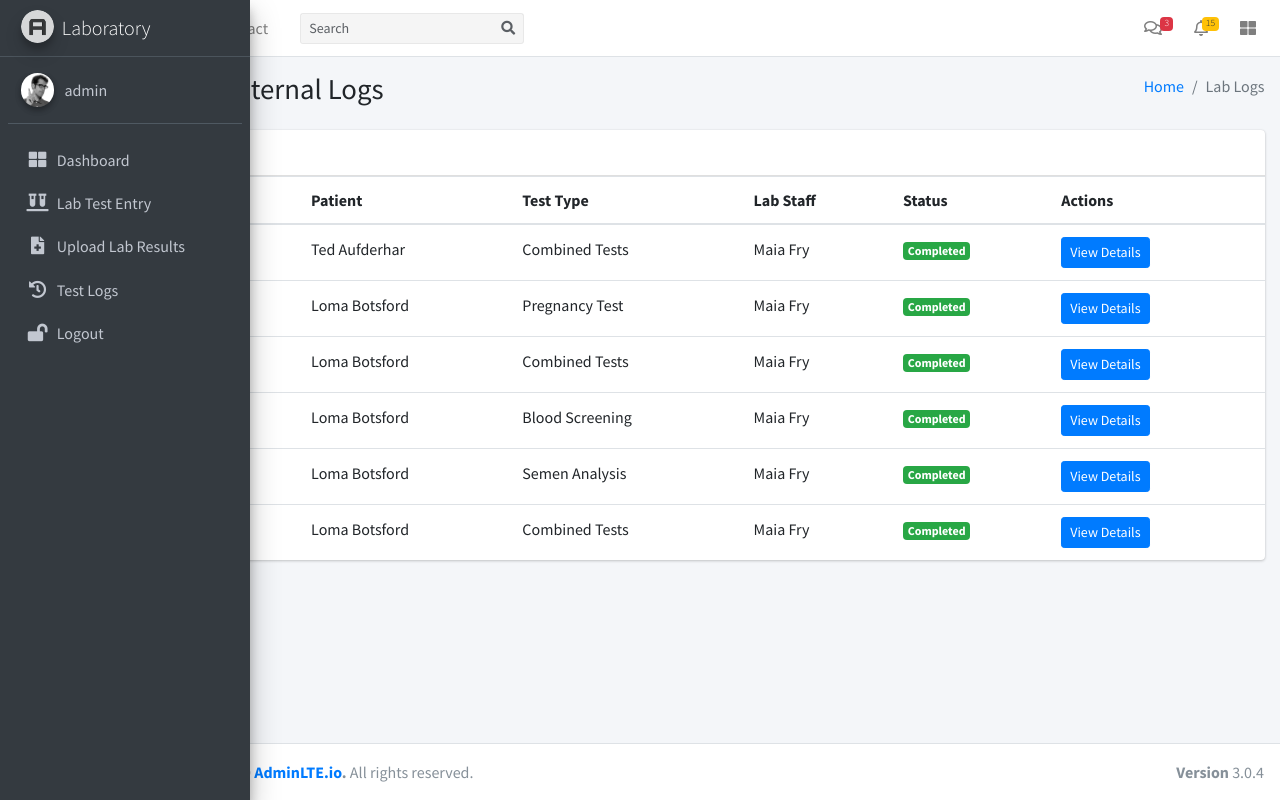
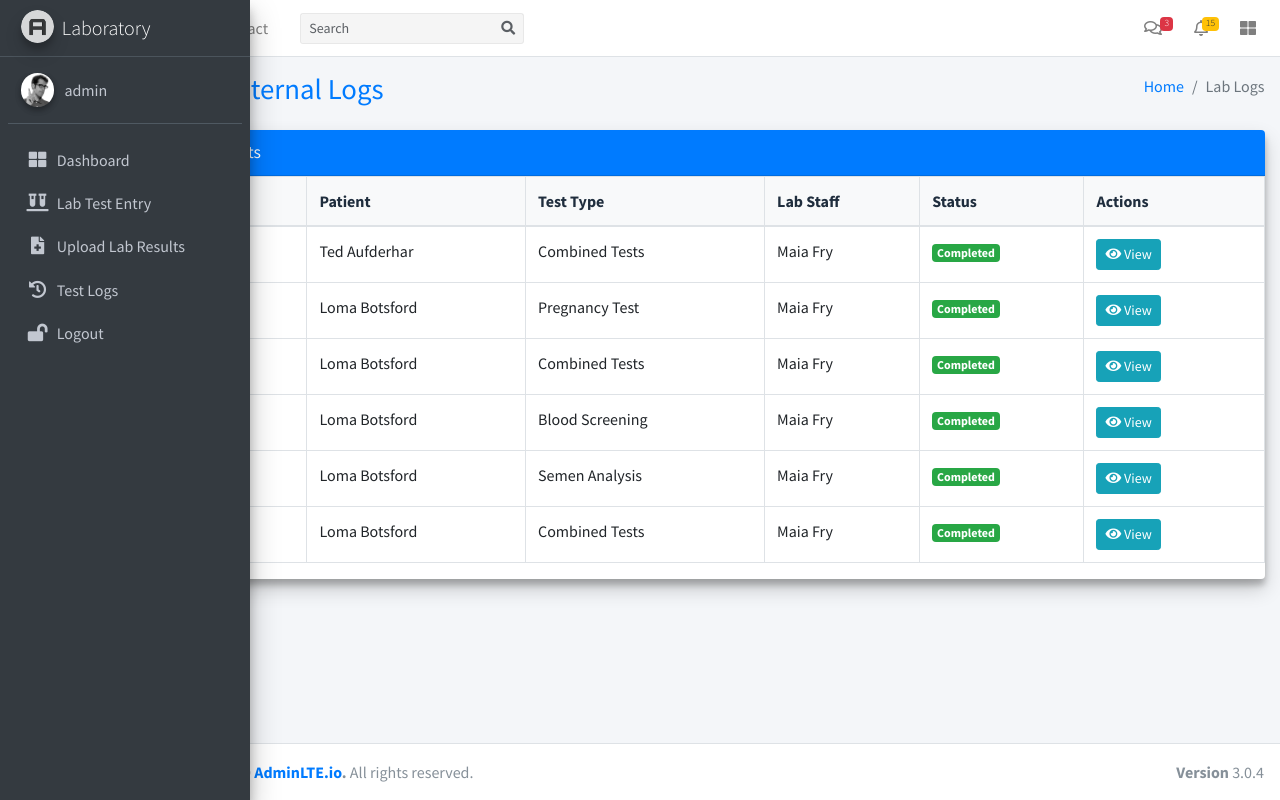
Before and after one commit to abfembest/clinic_digitaly_solution, a Django app: page /l/internal_logs in a window 1280 px wide. Run offline with Django 5.2, Linux system fonts and the light colour scheme; a user stored in the database is signed in; data comes from the database, SQL or seed files in the repository; some libraries are stand-ins or nearby versions.

Commit message:
lab test logs

```diff
--- a/hospapp/templates/laboratory/base.html
+++ b/hospapp/templates/laboratory/base.html
@@ -5,7 +5,7 @@
 <head>
     <meta charset="utf-8">
     <meta http-equiv="X-UA-Compatible" content="IE=edge">
-    <title>HMS | Doctors</title>
+    <title>{% block title %}HMS | Lab{% endblock%}</title>
     <!-- Tell the browser to be responsive to screen width -->
     <meta name="viewport" content="width=device-width, initial-scale=1">
 
--- a/hospapp/templates/laboratory/logs.html
+++ b/hospapp/templates/laboratory/logs.html
@@ -1,10 +1,14 @@
 {% extends "laboratory/base.html" %}
+
+{% block title %}HMS | Test Logs{% endblock %}
 
 {% block content %}
 <section class="content-header">
   <div class="container-fluid">
     <div class="row mb-2">
-      <div class="col-sm-6"><h1>Laboratory Internal Logs</h1></div>
+      <div class="col-sm-6">
+        <h1 class="text-primary">Laboratory Internal Logs</h1>
+      </div>
       <div class="col-sm-6">
         <ol class="breadcrumb float-sm-right">
           <li class="breadcrumb-item"><a href="{% url 'laboratory' %}">Home</a></li>
@@ -18,12 +22,15 @@
 <section class="content">
   <div class="container-fluid">
     {% if lab_logs %}
-    <div class="card">
-      <div class="card-header"><h3 class="card-title">Recent Lab Tests</h3></div>
+    <div class="card elevation-3">
+      <div class="card-header bg-primary text-white">
+        <h3 class="card-title"><i class="fas fa-vials mr-2"></i>Recent Lab Tests</h3>
+      </div>
 
-      <div class="card-body table-responsive p-0" style="max-height: 500px;">
-        <table class="table table-head-fixed table-hover text-nowrap">
-          <thead>
+      <div class="card-body p-0">
+        <div class="table-responsive">
+          <table class="table table-hover text-nowrap table-bordered">
+            <thead class="bg-light">
               <tr>
                 <th>Date</th>
                 <th>Patient</th>
@@ -51,17 +58,18 @@
                 <td>
                   <button
                     type="button"
-                  class="btn btn-sm btn-primary view-details-btn"
+                    class="btn btn-info btn-sm view-details-btn"
                     data-toggle="modal"
                     data-target="#logDetailsModal"
                     data-log-id="{{ log.id }}">
-                  View Details
+                    <i class="fas fa-eye"></i> View
                   </button>
                 </td>
               </tr>
               {% endfor %}
             </tbody>
           </table>
+        </div>
       </div>
     </div>
     {% else %}
@@ -72,59 +80,52 @@
 
 <!-- Modal -->
 <div class="modal fade" id="logDetailsModal" tabindex="-1" role="dialog" aria-labelledby="logDetailsModalLabel" aria-hidden="true">
-  <div class="modal-dialog modal-lg" role="document">
+  <div class="modal-dialog modal-lg modal-dialog-scrollable" role="document">
     <div class="modal-content">
-      <div class="modal-header">
+      <div class="modal-header bg-primary text-white">
         <h5 class="modal-title" id="logDetailsModalLabel">Lab Test Details</h5>
-        <button type="button" class="close" data-dismiss="modal" aria-label="Close">
+        <button type="button" class="close text-white" data-dismiss="modal" aria-label="Close">
           <span aria-hidden="true">&times;</span>
         </button>
       </div>
       <div class="modal-body">
-        <!-- Details content loaded dynamically here -->
-        <div id="modal-loading" class="text-center my-5">
+        <div id="modal-loading" class="text-center my-4">
           <i class="fas fa-spinner fa-spin fa-3x"></i>
-          <p>Loading details...</p>
+          <p class="mt-2">Loading details...</p>
         </div>
-        <div id="modal-content" style="display:none;">
-          <!-- Fetched HTML will be injected here -->
+        <div id="modal-content" style="display: none;"></div>
       </div>
-      </div>
-      <div class="modal-footer">
-        <button type="button" class="btn btn-secondary" data-dismiss="modal">Close</button>
+      <div class="modal-footer justify-content-end">
+        <button type="button" class="btn btn-secondary" data-dismiss="modal">
+          <i class="fas fa-times-circle"></i> Close
+        </button>
       </div>
     </div>
   </div>
 </div>
-
 {% endblock %}
 
 {% block extra_js %}
 <script>
-  $(document).ready(function(){
-    $('#logDetailsModal').on('show.bs.modal', function (event) {
+  $(document).ready(function() {
+    $('#logDetailsModal').on('show.bs.modal', function(event) {
       var button = $(event.relatedTarget);
       var logId = button.data('log-id');
       var modal = $(this);
 
-      // Show loading spinner
       modal.find('#modal-loading').show();
       modal.find('#modal-content').hide().empty();
 
-      // AJAX fetch log details from server
       $.ajax({
-        url: "{% url 'lab_log_detail_ajax' %}",  // You must create this URL & view
-        data: {
-          'log_id': logId
-        },
+        url: "{% url 'lab_log_detail_ajax' %}",
+        data: { 'log_id': logId },
         success: function(data) {
-          // Hide loading, show content
           modal.find('#modal-loading').hide();
-          modal.find('#modal-content').html(data).show();
+          modal.find('#modal-content').html(data).fadeIn();
         },
         error: function() {
           modal.find('#modal-loading').hide();
-          modal.find('#modal-content').html('<p class="text-danger">Failed to load details.</p>').show();
+          modal.find('#modal-content').html('<div class="alert alert-danger">Failed to load details.</div>').show();
         }
       });
     });
--- a/hospapp/urls.py
+++ b/hospapp/urls.py
@@ -40,7 +40,7 @@ urlpatterns = [
     path('lab-test/submit/', views.submit_lab_test, name='submit_lab_test'),
     path('l/upload_result', views.lab_result_upload, name='lab_result_upload'),
     path('l/internal_logs', views.lab_internal_logs, name='lab_internal_logs'),
-    path('lab-log-detail/', views.lab_log_detail_ajax, name='lab_log_detail_ajax'),
+    path('ajax/lab-log-detail/', views.lab_log_detail_ajax, name='lab_log_detail_ajax'),
 
     path('p/home', views.pharmacy, name='pharmacy'),
     path('p/review', views.review_prescriptions, name='review_prescriptions'),
--- a/hospapp/views.py
+++ b/hospapp/views.py
@@ -963,15 +963,16 @@ def lab_internal_logs(request):
             key_results = test.notes or "N/A"
 
         logs.append({
+            'id': test.id,
             'date': test.date_recorded.date(),
             'patient_name': test.patient.full_name,
             'test_type': test.get_test_type_display(),
             'lab_staff': test.recorded_by.get_full_name() if test.recorded_by else "Unknown",
             'key_results': key_results,
             'notes': test.notes,
-            # You can add status if your model supports it, otherwise assume 'completed'
             'status': 'Completed',
         })
+
 
     context = {
         'lab_logs': logs,
@@ -980,15 +981,14 @@ def lab_internal_logs(request):
 
 def lab_log_detail_ajax(request):
     log_id = request.GET.get('log_id')
+    print("DEBUG: log_id =", log_id)  # <== ADD THIS
+
     if not log_id:
         return HttpResponseBadRequest("Missing log ID")
 
     lab_test = get_object_or_404(LabTest, id=log_id)
+    return render(request, 'laboratory/log_detail.html', {'lab_test': lab_test})
 
-    # Render a small template snippet with the lab test details
-    return render(request, 'laboratory/lab_log_detail_partial.html', {
-        'lab_test': lab_test,
-    })
 
 # Pharmacy Views
 @login_required(login_url='home')
```
Also changed, not shown: hospapp/templates/laboratory/log_detail.html (added, +22 -0 lines). Lines whose indentation alone changed are shown as unchanged.
